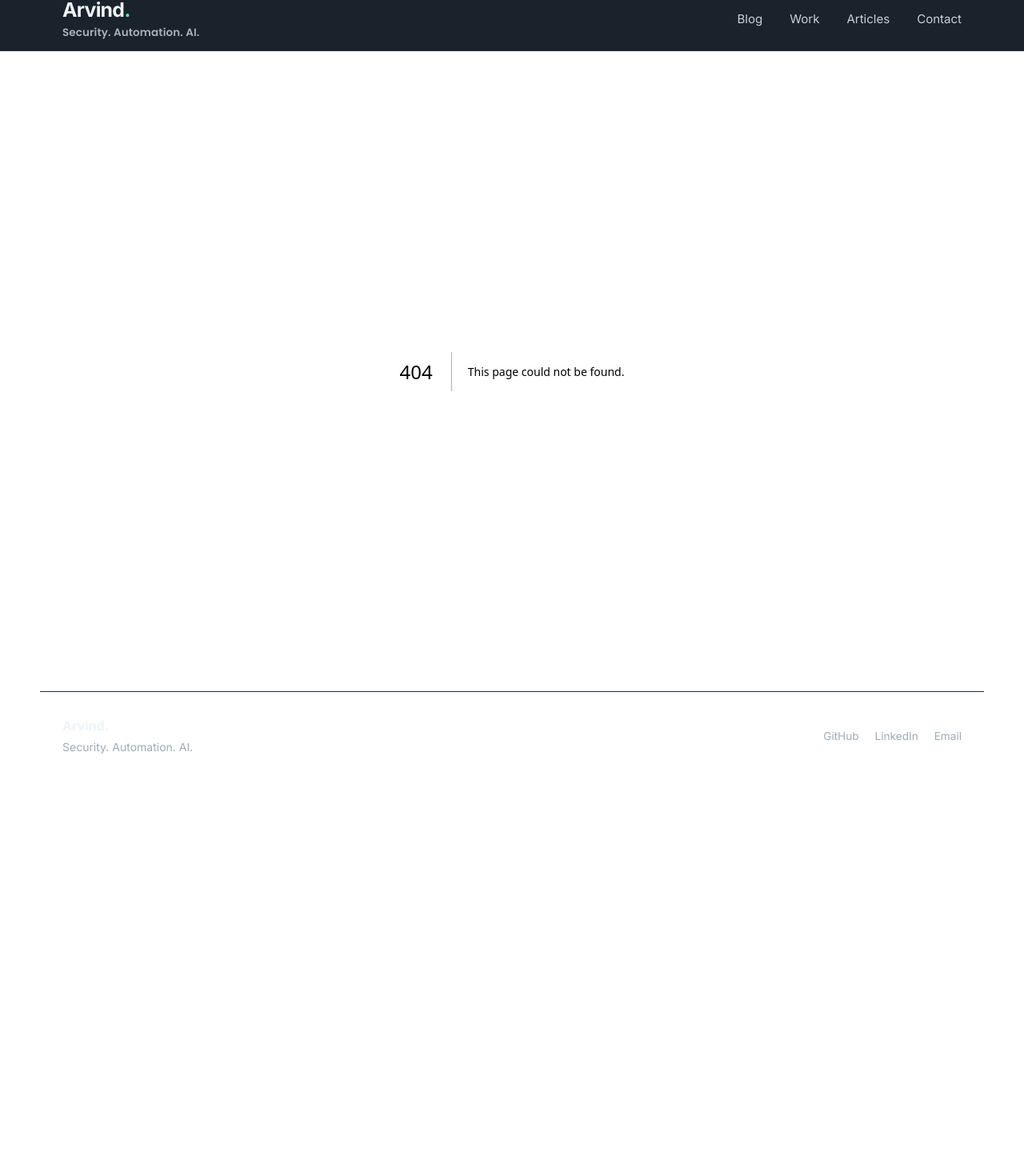
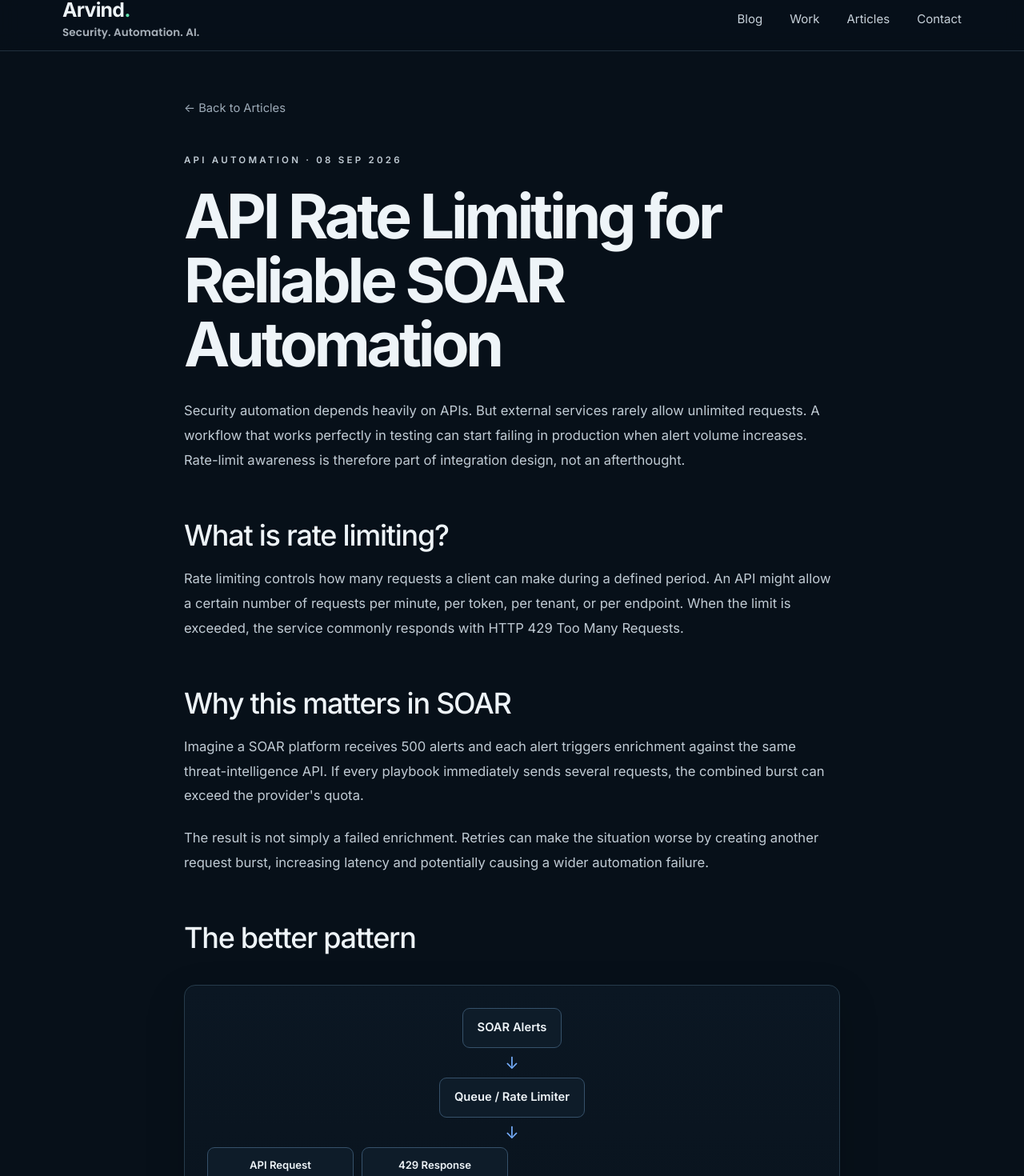
Before and after one commit to Arvind29/arvind29.github.io, a Next.js app: page /articles/api-rate-limiting in a window 1280 px wide. Before the commit this address had no page. Shown: the part 15-1485 px from the top of the page at 80% size. Before the commit the page ends 1001 px from the top, so only its background shows below. Built offline with nearby package versions, Linux system fonts and the light colour scheme.

Commit message:
Add API rate limiting automation article

```diff
--- /dev/null
+++ b/app/articles/api-rate-limiting/page.jsx
@@ -0,0 +1,83 @@
+import Link from 'next/link';
+
+export const metadata = {
+  title: 'API Rate Limiting: Designing SOAR Workflows That Do Not Get Blocked',
+  description: 'How rate limits affect security automation and how to design SOAR integrations that remain reliable under API constraints.'
+};
+
+export default function ArticlePage() {
+  return (
+    <main className="article-page">
+      <article className="article-content">
+        <Link href="/#articles" className="article-back">← Back to Articles</Link>
+        <p className="eyebrow">API AUTOMATION · 08 SEP 2026</p>
+        <h1>API Rate Limiting for Reliable SOAR Automation</h1>
+        <p className="article-lead">
+          Security automation depends heavily on APIs. But external services rarely allow unlimited requests. A workflow that works perfectly in testing can start failing in production when alert volume increases. Rate-limit awareness is therefore part of integration design, not an afterthought.
+        </p>
+
+        <h2>What is rate limiting?</h2>
+        <p>
+          Rate limiting controls how many requests a client can make during a defined period. An API might allow a certain number of requests per minute, per token, per tenant, or per endpoint. When the limit is exceeded, the service commonly responds with HTTP 429 Too Many Requests.
+        </p>
+
+        <h2>Why this matters in SOAR</h2>
+        <p>
+          Imagine a SOAR platform receives 500 alerts and each alert triggers enrichment against the same threat-intelligence API. If every playbook immediately sends several requests, the combined burst can exceed the provider&apos;s quota.
+        </p>
+        <p>
+          The result is not simply a failed enrichment. Retries can make the situation worse by creating another request burst, increasing latency and potentially causing a wider automation failure.
+        </p>
+
+        <h2>The better pattern</h2>
+        <div className="article-diagram" role="img" aria-label="SOAR alerts flowing through rate limiting to an API and retry queue">
+          <div className="diagram-node">SOAR Alerts</div>
+          <div className="diagram-arrow">↓</div>
+          <div className="diagram-node">Queue / Rate Limiter</div>
+          <div className="diagram-arrow">↓</div>
+          <div className="diagram-grid">
+            <div className="diagram-node">API Request</div>
+            <div className="diagram-node">429 Response</div>
+          </div>
+          <div className="diagram-arrow">↓</div>
+          <div className="diagram-node">Backoff → Retry → Continue</div>
+        </div>
+        <p>
+          Instead of allowing every workflow execution to call the API immediately, control the request rate. A queue can smooth traffic, while a rate limiter prevents the worker from exceeding the known quota.
+        </p>
+
+        <h2>Handle HTTP 429 correctly</h2>
+        <p>
+          A 429 response should normally be treated as a temporary capacity problem rather than an immediate permanent failure. If the API supplies a <code>Retry-After</code> value, use it. Otherwise, use a bounded exponential backoff strategy with jitter.
+        </p>
+        <p>
+          Keep retries limited. A practical policy might allow a small number of attempts before moving the event to a retry queue or dead-letter path for later handling.
+        </p>
+
+        <h2>Do not confuse rate limits with errors</h2>
+        <p>
+          Different failures need different handling. A 400-series validation error may require fixing the request. A 401 or 403 may indicate an authentication or authorization problem. A 429 usually means the request should be delayed. Selected 5xx responses may be transient service failures.
+        </p>
+        <p>
+          Your automation should therefore classify failures before deciding whether to retry, stop, or escalate.
+        </p>
+
+        <h2>Production checklist</h2>
+        <ul>
+          <li>Know the provider&apos;s request and concurrency limits.</li>
+          <li>Use bounded concurrency instead of unlimited parallel calls.</li>
+          <li>Respect <code>Retry-After</code> when provided.</li>
+          <li>Use exponential backoff with jitter for transient failures.</li>
+          <li>Limit the number of retries.</li>
+          <li>Queue work when traffic can arrive in bursts.</li>
+          <li>Track request volume, 429 responses, latency, and retry counts.</li>
+        </ul>
+
+        <h2>Key takeaway</h2>
+        <p>
+          <strong>Reliable API automation is not about making the maximum number of requests as quickly as possible. It is about controlling request flow so the automation remains predictable when volume increases.</strong>
+        </p>
+      </article>
+    </main>
+  );
+}
```
